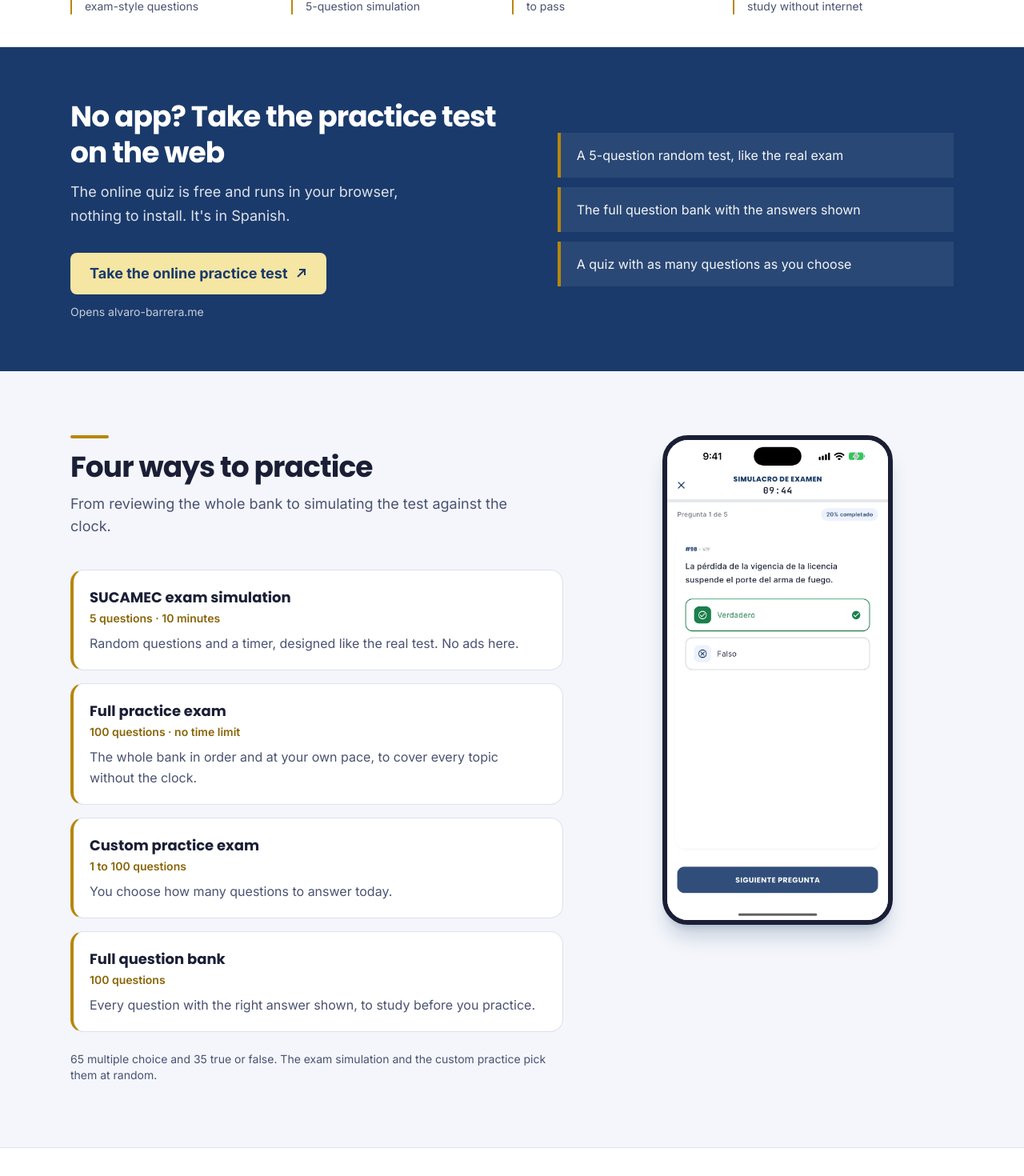
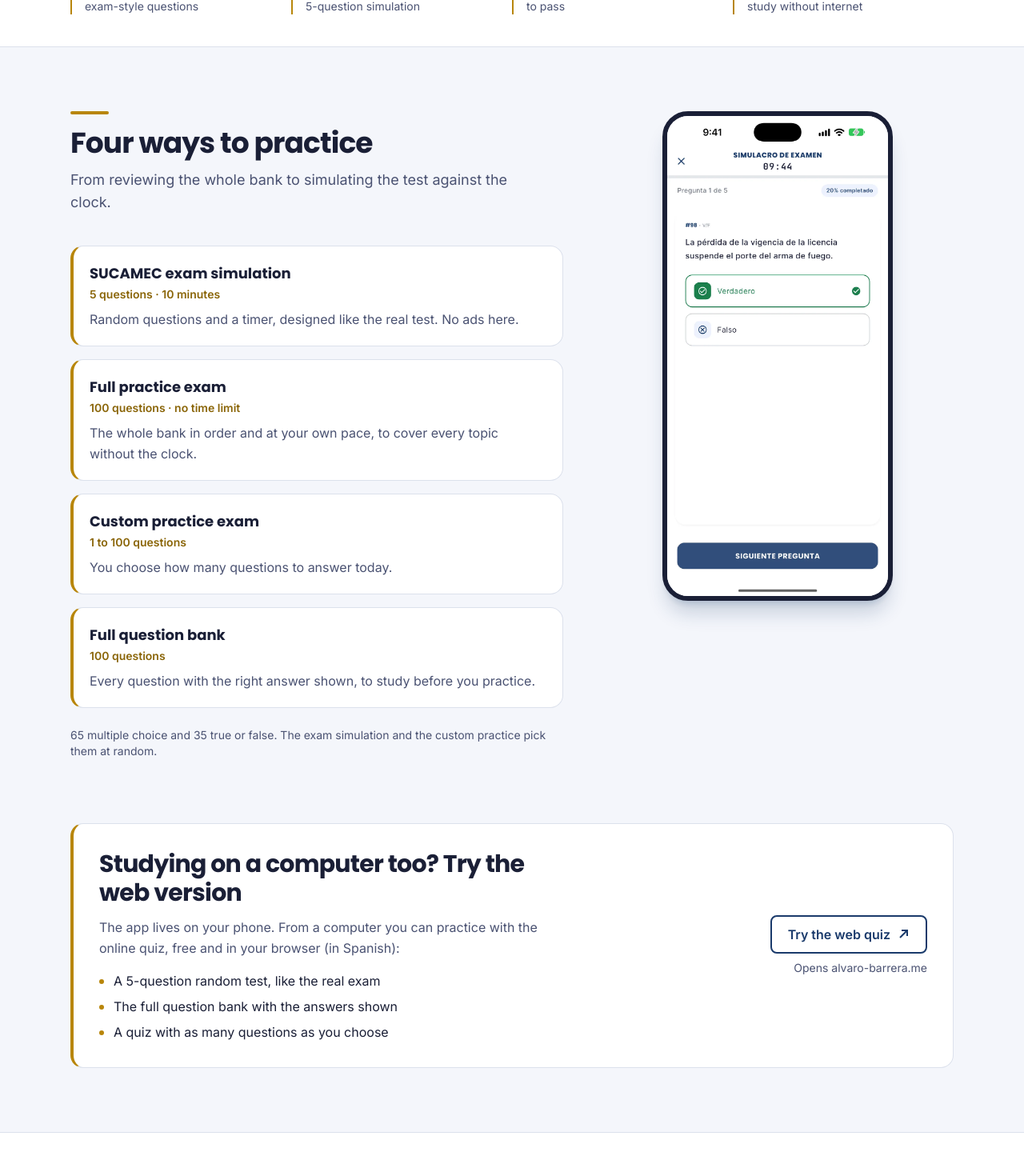
Before and after one commit to gonzalo-droid/neko-dojo, a Next.js app: page /en/apps/apruebasucamec in a window 1280 px wide. Shown: the part 978-2448 px from the top of the page at 80% size. Built offline with nearby package versions, Linux system fonts and the light colour scheme; no server answers.

Commit message:
feat(apruebasucamec): make the web quiz a secondary CTA next to the app
The app stays the main path: the web quiz is now a light card after the study
modes, aimed at people who also study on a computer, with an outline button.

```diff
--- a/src/app/[locale]/(apps)/apps/apruebasucamec/page.tsx
+++ b/src/app/[locale]/(apps)/apps/apruebasucamec/page.tsx
@@ -82,31 +82,6 @@ export default async function ApruebaSucamecPage({ params }: LocaleParams) {
         </dl>
       </section>
 
-      {/* The online quiz, for practice without the app: on the hero's navy so it reads as a second way in. */}
-      <section className="bg-accent text-on-accent">
-        <div className="mx-auto grid max-w-6xl items-center gap-10 px-4 py-14 sm:px-6 md:grid-cols-[1.1fr_1fr] md:gap-16 md:py-16">
-          <div>
-            <h2 className="font-display text-3xl font-bold leading-tight tracking-tight sm:text-4xl">{c.webQuiz.title}</h2>
-            <p className="mt-3 max-w-md text-lg leading-relaxed text-on-accent/85">{c.webQuiz.body}</p>
-            <a
-              href={SUCAMEC_WEB_QUIZ_URL}
-              target="_blank"
-              rel="noopener"
-              className="mt-8 inline-flex min-h-12 items-center gap-2 rounded-lg bg-[var(--sa-gold-soft)] px-6 py-3 text-lg font-bold text-accent transition-transform hover:-translate-y-0.5 active:translate-y-0"
-            >
-              {c.webQuiz.cta}
-              <svg aria-hidden="true" viewBox="0 0 16 16" className="h-4 w-4" fill="none" stroke="currentColor" strokeWidth="2"><path d="M6 3h7v7M13 3 4 12" /></svg>
-            </a>
-            <p className="mt-3 text-sm text-on-accent/75">{c.webQuiz.opens}</p>
-          </div>
-          <ul className="space-y-3">
-            {c.webQuiz.modes.map((m) => (
-              <li key={m} className="border-l-4 border-[var(--sa-gold)] bg-on-accent/[0.07] px-5 py-4 text-on-accent/95">{m}</li>
-            ))}
-          </ul>
-        </div>
-      </section>
-
       {/* Study modes */}
       <section id="modos" className="scroll-mt-20">
         <div className="mx-auto grid max-w-6xl items-start gap-12 px-4 py-20 sm:px-6 md:grid-cols-[1.4fr_1fr]">
@@ -130,6 +105,36 @@ export default async function ApruebaSucamecPage({ params }: LocaleParams) {
           </div>
           <div className="mx-auto w-full max-w-[16rem] md:sticky md:top-24 md:max-w-[18rem]">
             <Phone src={c.modes.shot.src} alt={c.modes.shot.alt} sizes="(min-width: 768px) 18rem, 16rem" />
+          </div>
+        </div>
+      </section>
+
+      {/* The online quiz, a complement for desktop visitors: secondary styling so the app stays the main path. */}
+      <section className="mx-auto max-w-6xl px-4 pb-20 sm:px-6">
+        <div className="grid items-center gap-8 rounded-2xl border border-line border-l-4 border-l-[var(--sa-gold)] bg-surface p-6 sm:p-8 md:grid-cols-[1.3fr_1fr] md:gap-12">
+          <div>
+            <h2 className="font-display text-2xl font-bold tracking-tight text-ink sm:text-3xl">{c.webQuiz.title}</h2>
+            <p className="mt-3 leading-relaxed text-muted">{c.webQuiz.body}</p>
+            <ul className="mt-4 space-y-2">
+              {c.webQuiz.modes.map((m) => (
+                <li key={m} className="flex gap-3 text-ink">
+                  <span aria-hidden="true" className="mt-2.5 h-1.5 w-1.5 shrink-0 rounded-full bg-[var(--sa-gold)]" />
+                  {m}
+                </li>
+              ))}
+            </ul>
+          </div>
+          <div className="flex flex-col items-start gap-2 md:items-end">
+            <a
+              href={SUCAMEC_WEB_QUIZ_URL}
+              target="_blank"
+              rel="noopener"
+              className="inline-flex min-h-11 items-center gap-2 rounded-lg border-2 border-accent px-5 py-2.5 font-semibold text-accent transition-colors hover:bg-accent hover:text-on-accent"
+            >
+              {c.webQuiz.cta}
+              <svg aria-hidden="true" viewBox="0 0 16 16" className="h-4 w-4" fill="none" stroke="currentColor" strokeWidth="2"><path d="M6 3h7v7M13 3 4 12" /></svg>
+            </a>
+            <span className="text-sm text-muted">{c.webQuiz.opens}</span>
           </div>
         </div>
       </section>
--- a/src/apps/apruebasucamec/content.ts
+++ b/src/apps/apruebasucamec/content.ts
@@ -93,14 +93,14 @@ const es = {
   },
   // The modes below are the ones the online quiz itself lists (checked 2026-11-23).
   webQuiz: {
-    title: "¿Sin la app? Haz el simulacro en la web",
-    body: "El cuestionario online es gratis y funciona en el navegador, sin instalar nada.",
+    title: "¿También estudias en la computadora? Prueba la versión web",
+    body: "La app va en tu teléfono. Desde la computadora puedes practicar con el cuestionario online, gratis y en el navegador:",
     modes: [
       "Simulacro de 5 preguntas al azar, como el examen",
       "Banco completo con las respuestas a la vista",
       "Cuestionario con el número de preguntas que elijas",
     ],
-    cta: "Hacer el simulacro online",
+    cta: "Probar el cuestionario web",
     opens: "Se abre en alvaro-barrera.me",
   },
   downloadTitle: "En pruebas en iOS y Android",
@@ -175,14 +175,14 @@ const en: SucamecContent = {
     body: "All the content is free. The app shows a banner in the practice modes and asks for your consent before loading ads where it applies. The exam simulation has no ads.",
   },
   webQuiz: {
-    title: "No app? Take the practice test on the web",
-    body: "The online quiz is free and runs in your browser, nothing to install. It's in Spanish.",
+    title: "Studying on a computer too? Try the web version",
+    body: "The app lives on your phone. From a computer you can practice with the online quiz, free and in your browser (in Spanish):",
     modes: [
       "A 5-question random test, like the real exam",
       "The full question bank with the answers shown",
       "A quiz with as many questions as you choose",
     ],
-    cta: "Take the online practice test",
+    cta: "Try the web quiz",
     opens: "Opens alvaro-barrera.me",
   },
   downloadTitle: "In testing on iOS and Android",
```
